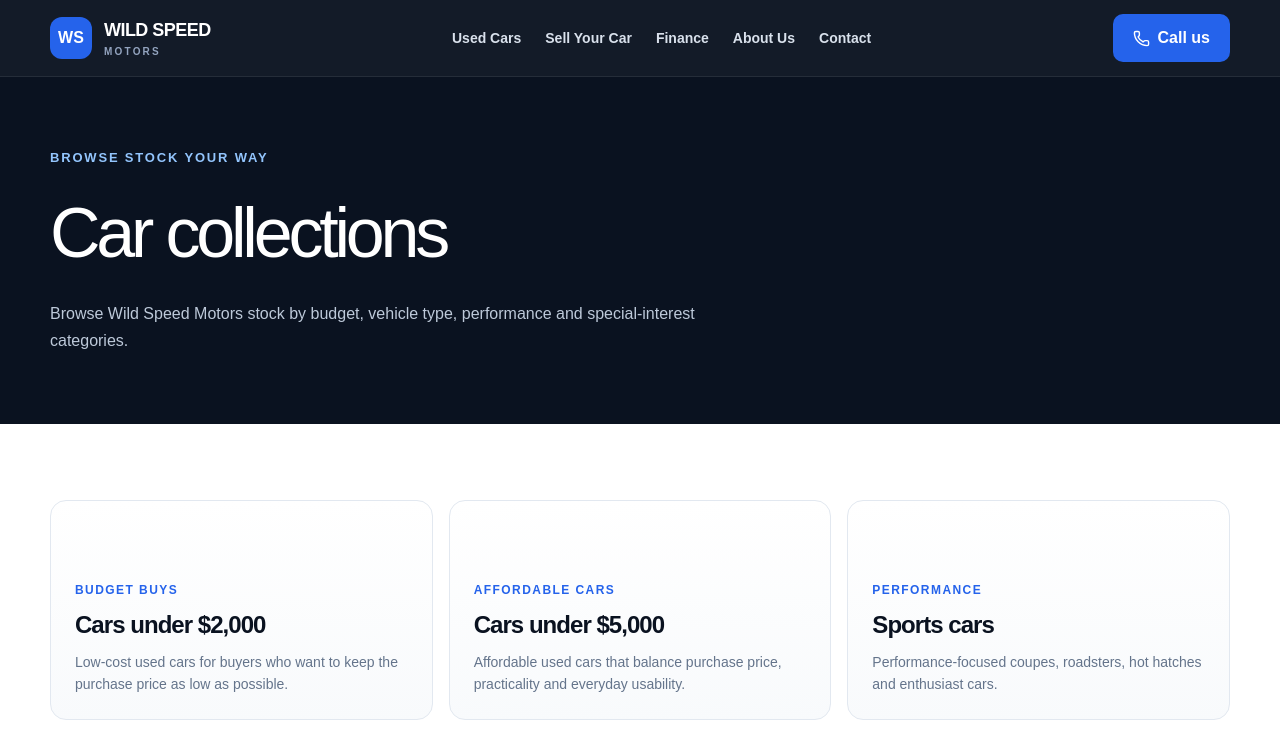
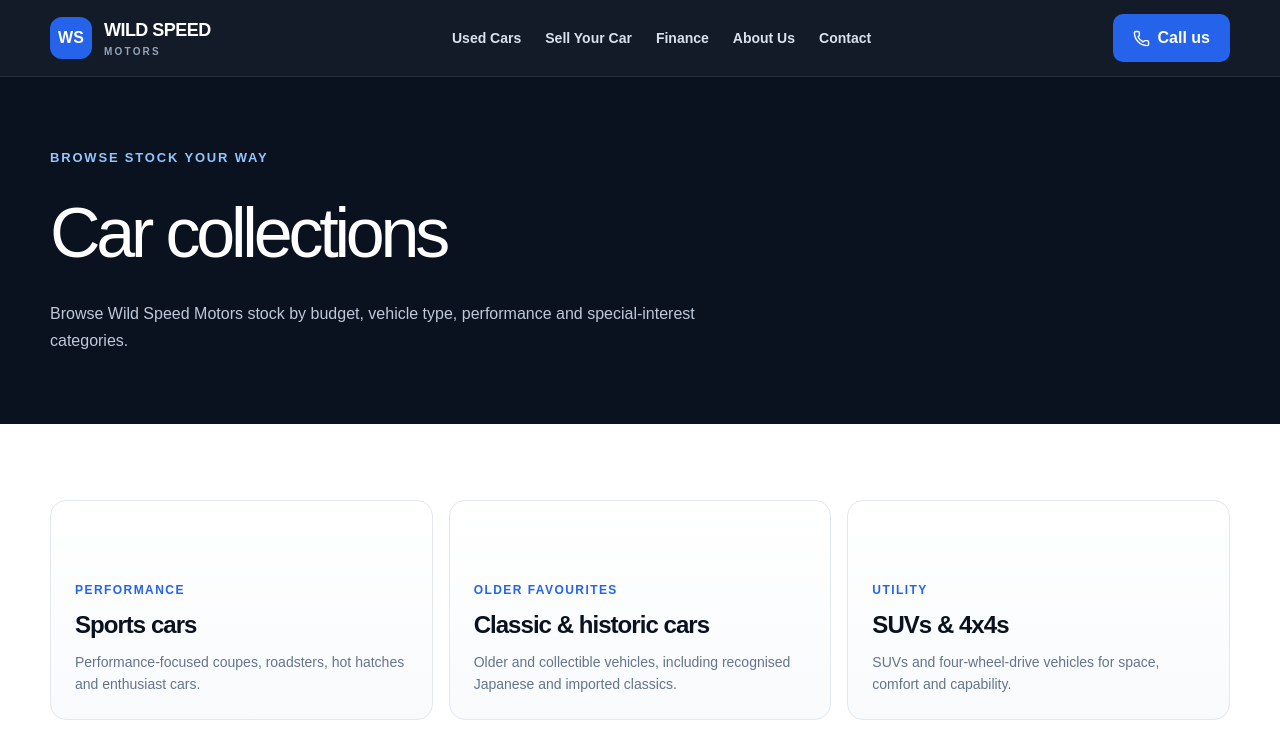
Before and after one commit to kbghumman/wild-speed-motors, a Next.js app: page /collections in a window 1280 px wide. Shown: the top 735 px of the page. Built offline with nearby package versions, Linux system fonts and the light colour scheme.

Commit message:
Separate budget bays from special collections

```diff
--- a/src/data/collections.ts
+++ b/src/data/collections.ts
@@ -20,22 +20,6 @@ const sportsModels = new Set([
 ]);
 
 export const collections: Collection[] = [
-  {
-    slug: "under-2000",
-    title: "Cars under $2,000",
-    shortTitle: "Under $2,000",
-    eyebrow: "Budget buys",
-    description: "Low-cost used cars for buyers who want to keep the purchase price as low as possible.",
-    rule: (car) => typeof car.priceUsd === "number" && car.priceUsd <= 2000,
-  },
-  {
-    slug: "under-5000",
-    title: "Cars under $5,000",
-    shortTitle: "Under $5,000",
-    eyebrow: "Affordable cars",
-    description: "Affordable used cars that balance purchase price, practicality and everyday usability.",
-    rule: (car) => typeof car.priceUsd === "number" && car.priceUsd <= 5000,
-  },
   {
     slug: "sports-cars",
     title: "Sports cars",
@@ -70,7 +54,7 @@ export const collections: Collection[] = [
   },
 ];
 
-export const featuredCollections = collections.slice(0, 6);
+export const featuredCollections = collections;
 
 export function getCollection(slug: string) {
   return collections.find((collection) => collection.slug === slug);
```
